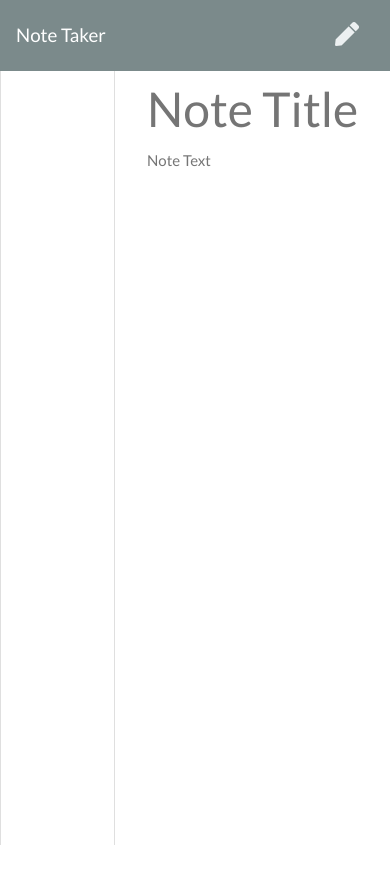
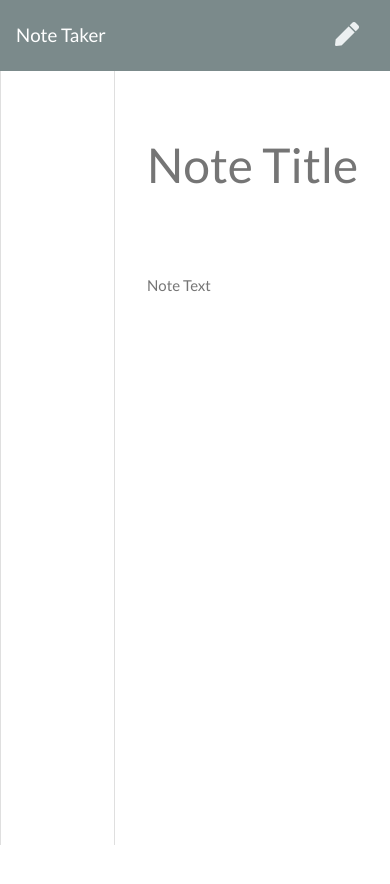
Before and after one commit to sarkwon89/SKnotetaker, a website: page public/notes.html in a window 390 px wide. Before the commit the page ends 850 px from the top, so only its background shows below. Drawn offline with nearby package versions, Linux system fonts and the light colour scheme; no server answers.

Commit message:
fixed css so it works on mobile

```diff
--- a/public/assets/css/styles.css
+++ b/public/assets/css/styles.css
@@ -29,9 +29,10 @@ html, body {
 }
 
 .note-title {
-  height: 50px;
-  margin-top: 13px;
+  height: 20vh;
+  margin-top: 10px;
   font-size: 3rem;
+  margin-bottom: 10px;
 }
 
 .note-title:read-only, .note-textarea:read-only {
```
